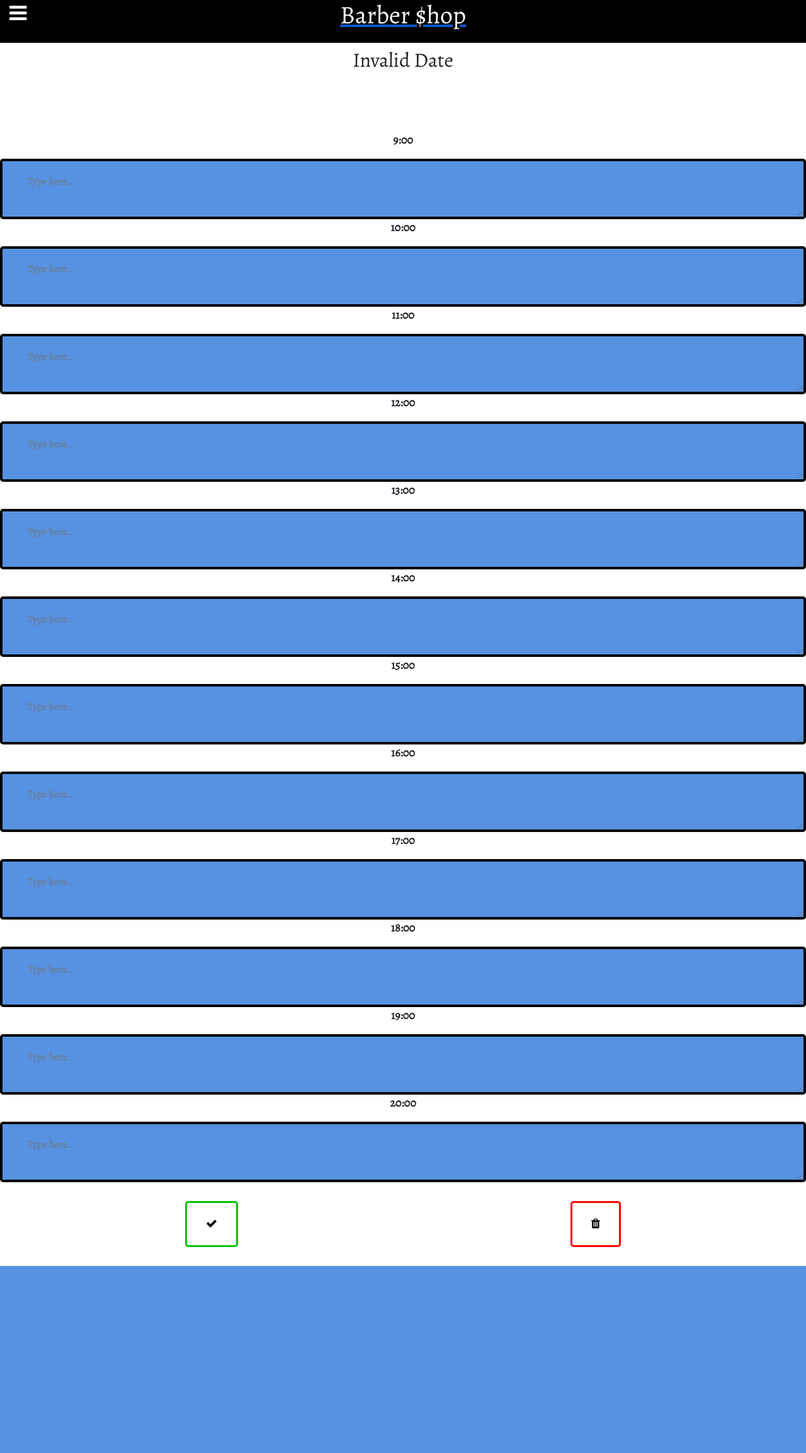
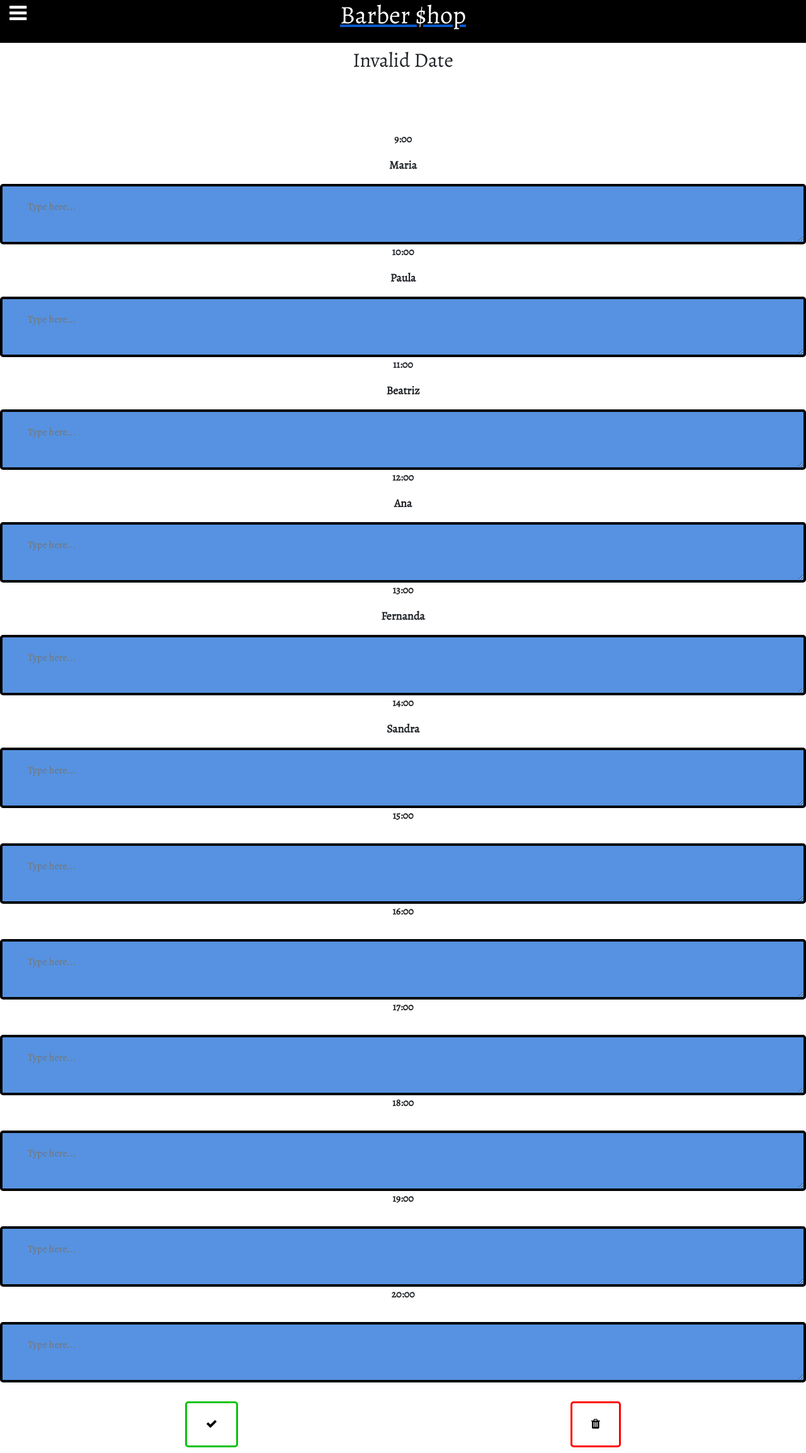
Before and after one commit to vferreira19/AugmentedRealityBusinessWebsite, a Flask app: page /data in a window 1280 px wide. Shown: the top 2307 px of the page at 63% size. Before the commit the page ends 2010 px from the top, so only its background shows below. Run offline with Flask 3, Linux system fonts and the light colour scheme; data that the repository does not hold is empty; some libraries are stand-ins or nearby versions; some web fonts are replaced.

Commit message:
css changes

```diff
--- a/static/css/mystyle.css
+++ b/static/css/mystyle.css
@@ -156,8 +156,11 @@
     background-color: red;
     text-decoration: underline;
 }
+.booking_time{
+    font-family: "Alegreya", "sans-serif";
+    font-size: medium;
 
-
+}
 textarea{
     background-color:#5692e1;
     border: 4px solid black;
--- a/templates/data.html
+++ b/templates/data.html
@@ -35,17 +35,23 @@
   <div id="inputs_div">
     <script>
       let start = 9;
+      const names = ['Maria', 'Paula', 'Beatriz', 'Ana', 'Fernanda', 'Sandra'];
 
       for(let i = 0; i <= 11; i++){
-        var textarea = document.createElement("textarea");
-        textarea.placeholder = 'Type here...';
         var p = document.createElement('p');
-
+        p.classList = 'booking_time'
         p.id = 'title' + (i + 1);
         p.textContent = start + ":00";start ++;
 
+        var customer = document.createElement('p');
+        customer.textContent = names[i];
+
+        var description = document.createElement("textarea");
+        description.placeholder = 'Type here...';
+
         document.getElementById('inputs_div').appendChild(p);
-        document.getElementById('inputs_div').appendChild(textarea);
+        document.getElementById('inputs_div').appendChild(customer);
+        document.getElementById('inputs_div').appendChild(description);
 
       }
     </script>
```
